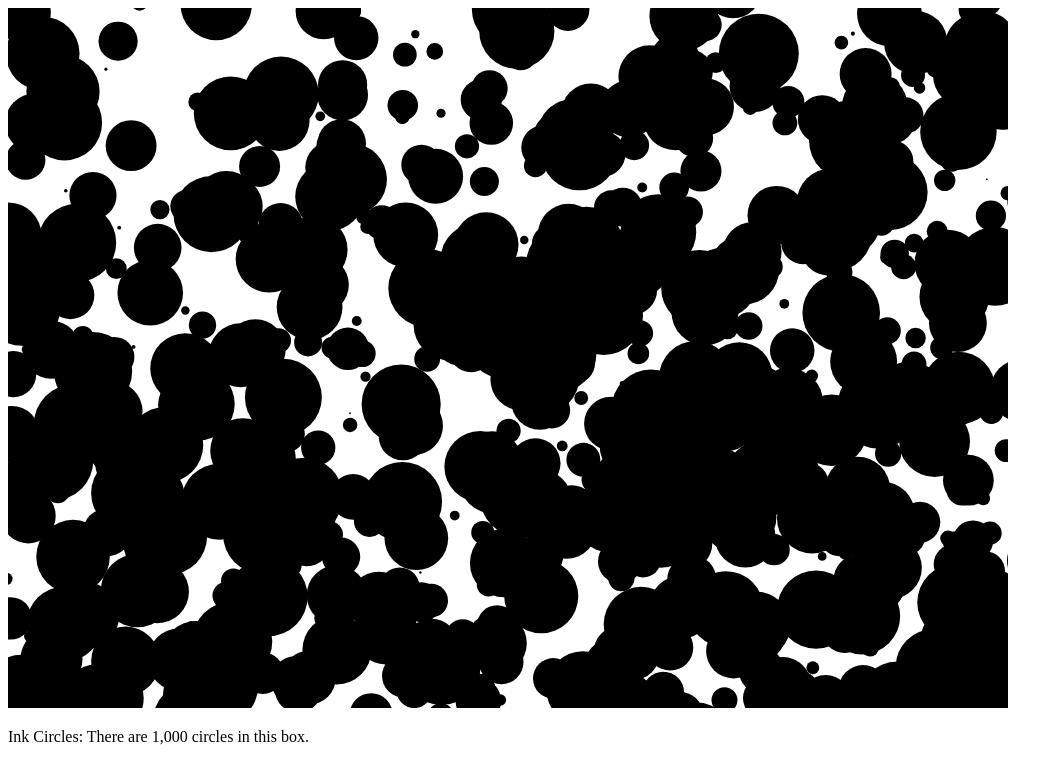
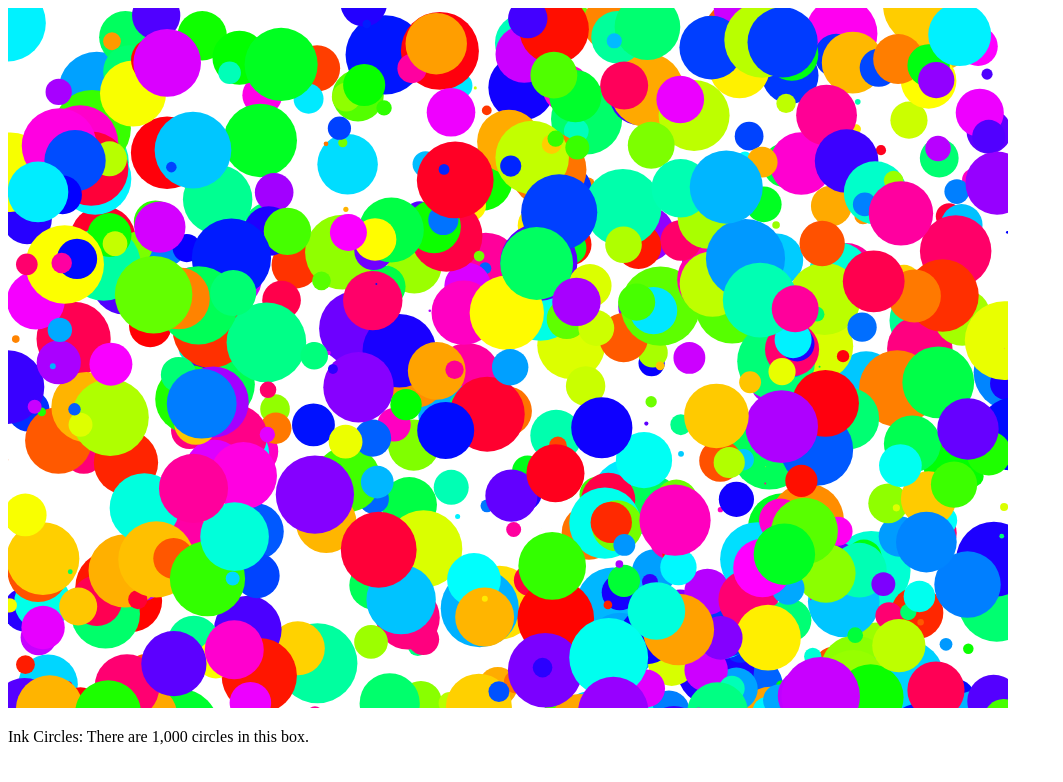
Before and after one commit to ConnorLacassagne/ConnorLacassagne.github.io, a plain HTML site: page circularity copy.html in a window 1280 px wide. Shown: the whole page, without its empty margins (0-1063 px from the left). Drawn offline with Linux system fonts and the light colour scheme.

Commit message:
made the circles have random colors and changed the spelling of Epilepsy for the wrning on portfolio

```diff
--- a/circularity copy.html
+++ b/circularity copy.html
@@ -19,18 +19,21 @@
   var radius=[]
   var speedx = []
   var speedy = []
+  var color=[]
   for(i=0; i<1000; i=i+1){
    x.push(Math.random()*1000)
    y.push(Math.random()*700)
    radius.push(Math.random()*40)
    speedx.push(Math.random()*30)
    speedy.push(Math.random()*30)
+   color.push("hsl("+Math.random()*360+",100%,50%")
   }
 
   function move() {
     ctx.clearRect(0, 0, 1000, 1000)
     for (var i = 0; i < 1000; i = i + 1) {
       ctx.beginPath()
+      ctx.fillStyle=color[i]
       ctx.arc(x[i], y[i], radius[i], 0, 2 * Math.PI)
       ctx.fill()
       x[i] = x[i] + speedx[i]
@@ -55,6 +58,6 @@
   }
 
 
-  setInterval(move, 50)
+  setInterval(move, 30)
 
 </script>
```
Also changed, not shown: portfolio.html (+1 -1 lines).
